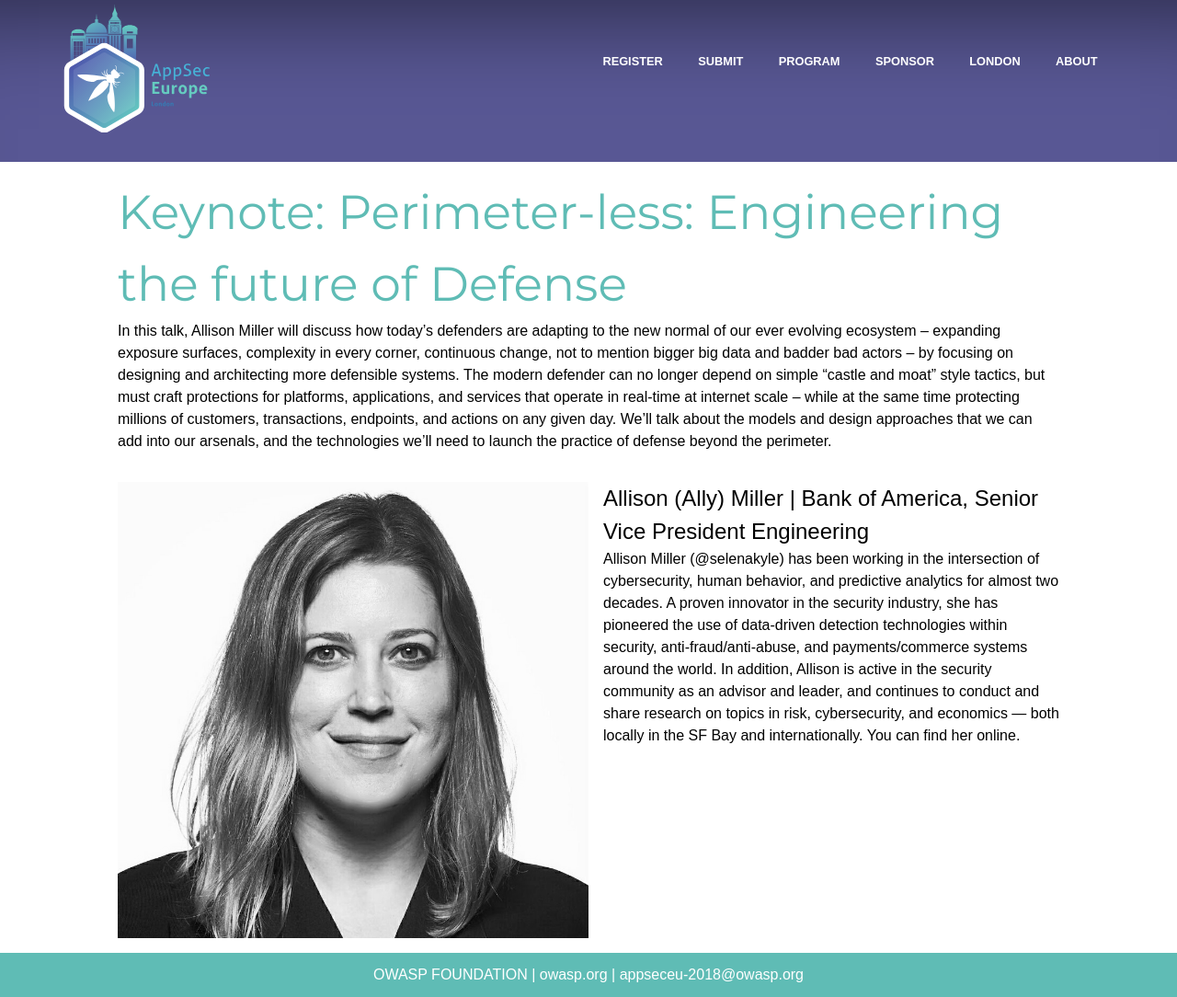
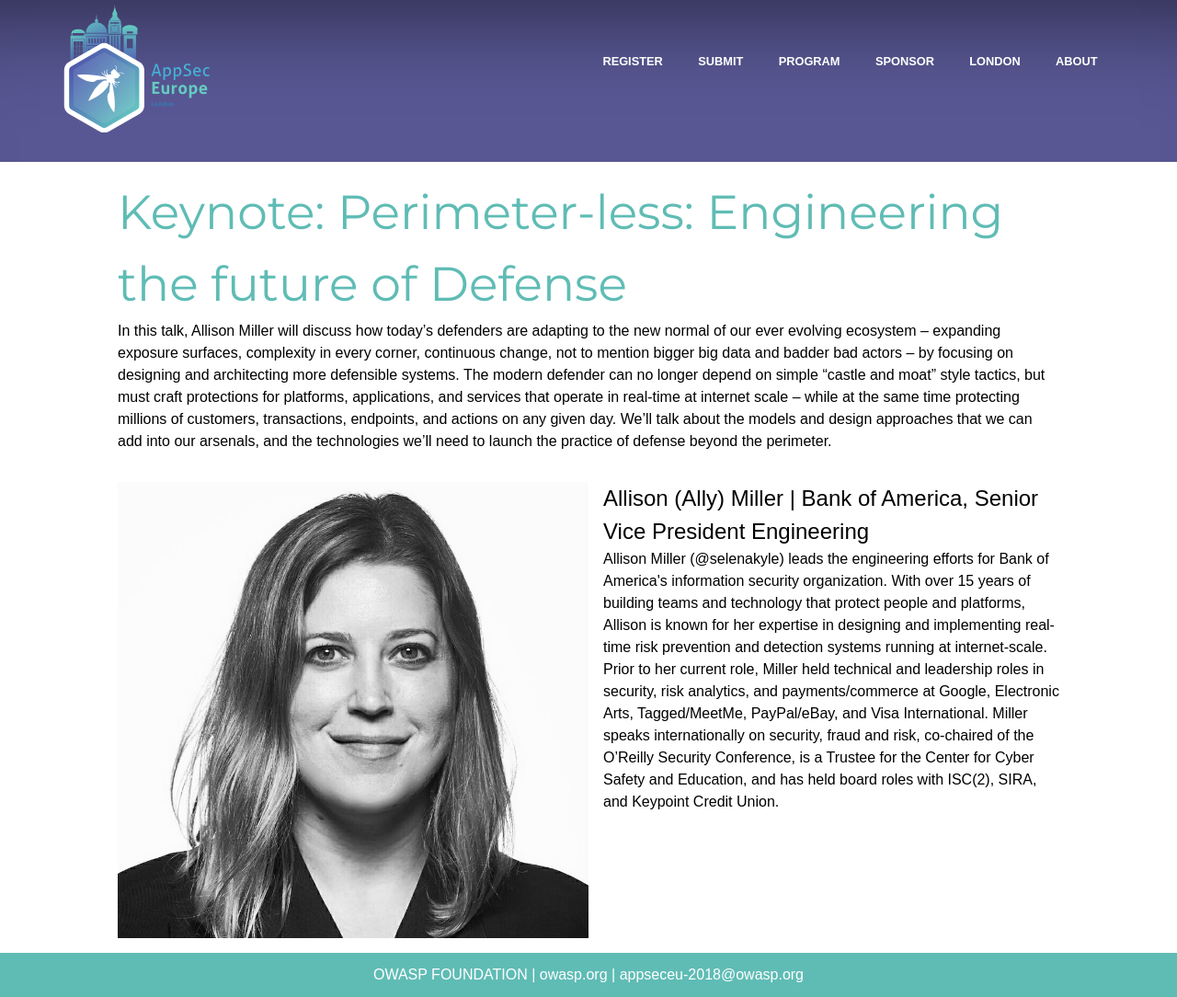
Before and after one commit to OWASP/AppSecEurope2018, a Jekyll site: the page built from program/keynote-miller.md, in a window 1280 px wide. Shown: the whole page at 92% size. Built offline with Jekyll 4.4.1, drawn with Linux system fonts in a browser that asks for light colours; some web fonts are replaced.

Commit message:
Updated Allison Millers's bio

```diff
--- a/_data/keynotespeakers.yml
+++ b/_data/keynotespeakers.yml
@@ -33,4 +33,4 @@
   style      : |
     background-position: left center;
   description: |
-    Allison Miller (@selenakyle) has been working in the intersection of cybersecurity, human behavior, and predictive analytics for almost two decades. A proven innovator in the security industry, she has pioneered the use of data-driven detection technologies within security, anti-fraud/anti-abuse, and payments/commerce systems around the world. In addition, Allison is active in the security community as an advisor and leader, and continues to conduct and share research on topics in risk, cybersecurity, and economics — both locally in the SF Bay and internationally. You can find her online.
+    Allison Miller (@selenakyle) leads the engineering efforts for Bank of America's information security organization. With over 15 years of building teams and technology that protect people and platforms, Allison is known for her expertise in designing and implementing real-time risk prevention and detection systems running at internet-scale. Prior to her current role, Miller held technical and leadership roles in security, risk analytics, and payments/commerce at Google, Electronic Arts, Tagged/MeetMe, PayPal/eBay, and Visa International. Miller speaks internationally on security, fraud and risk, co-chaired of the O’Reilly Security Conference, is a Trustee for the Center for Cyber Safety and Education, and has held board roles with ISC(2), SIRA, and Keypoint Credit Union.
```
